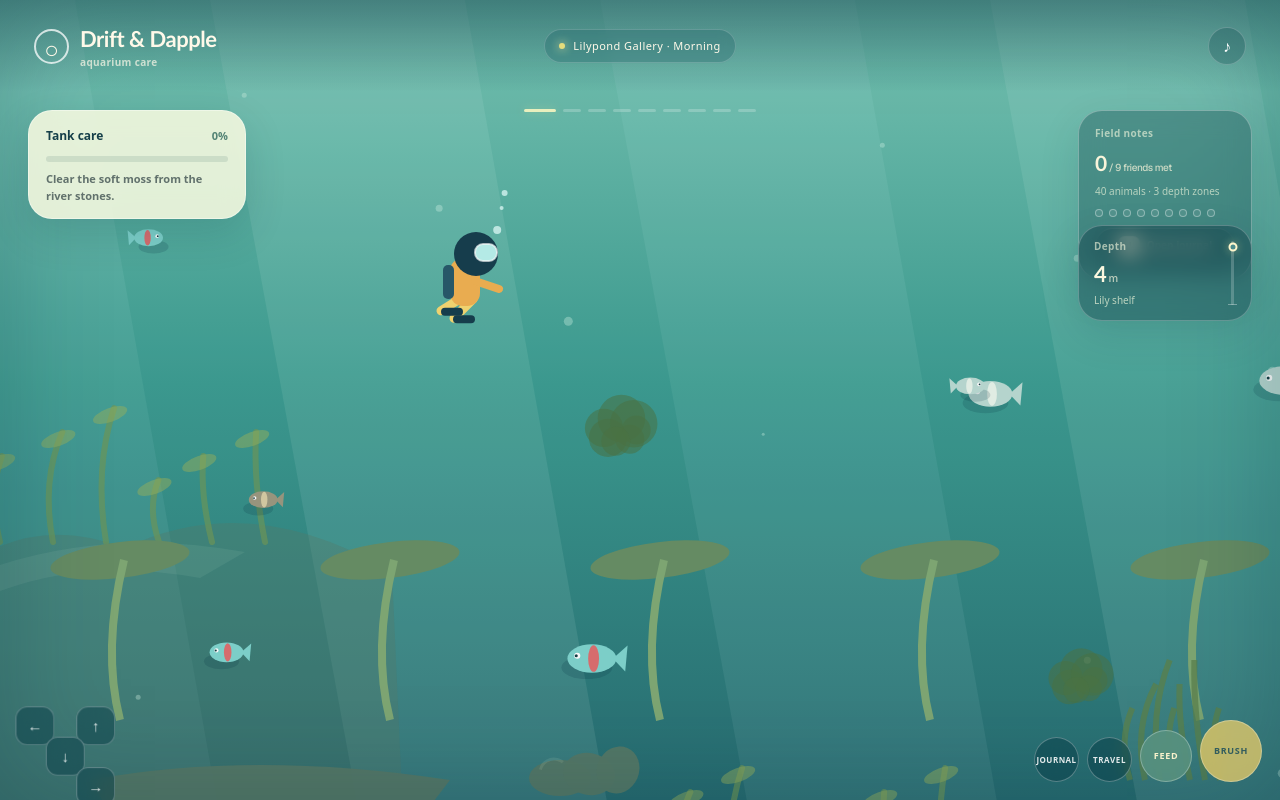
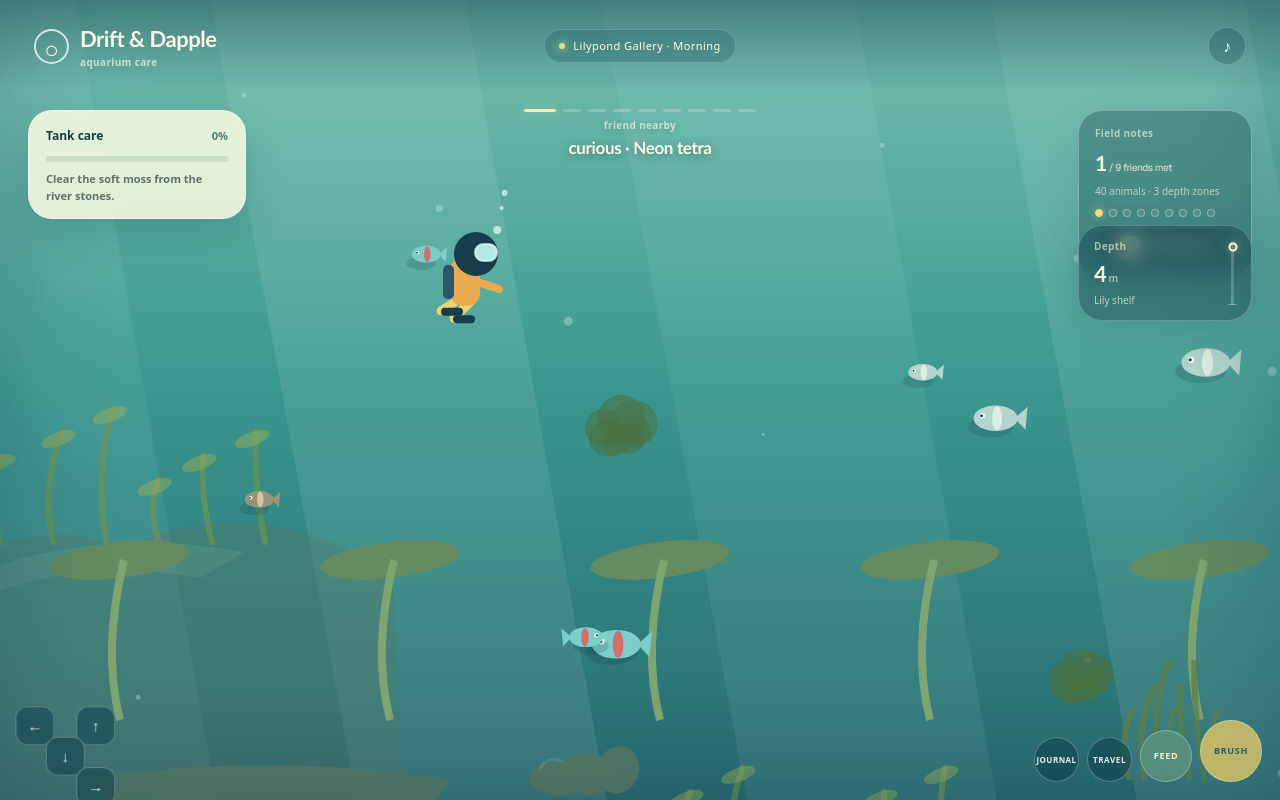
Before and after one commit to evan-y-zhong/cozy-aquarium, a Next.js app: page / in a window 1280 px wide. Built offline with nearby package versions, Linux system fonts and the light colour scheme.

Commit message:
Refactor wildlife movement into behaviors

```diff
--- a/app/page.tsx
+++ b/app/page.tsx
@@ -45,8 +45,253 @@ type JournalData = {
 
 const WORLD = { width: 2800, height: 2400 };
 const CURIOUS_FOLLOW_RADIUS = 170;
-const DARTING_KINDS = new Set<Fish['kind']>(['tang', 'clown', 'butterfly', 'puffer', 'angelfish', 'koi', 'angler']);
-const CRUISING_KINDS = new Set<Fish['kind']>(['ray', 'shark']);
+
+type MotionContext = { time: number; dt: number };
+
+abstract class AnimalBehavior {
+  readonly allowsSocialResponse: boolean = true;
+  readonly allowsFeeding: boolean = true;
+
+  abstract updateNaturalMotion(animal: Fish, context: MotionContext): void;
+
+  protected getSpeedLimit() {
+    return 0.95;
+  }
+
+  protected getVerticalDamping() {
+    return 0.98;
+  }
+
+  move(animal: Fish, context: MotionContext, isFollowing: boolean) {
+    const naturalLimit = this.getSpeedLimit();
+    const speedLimit = isFollowing ? Math.max(1.15, naturalLimit) : animal.temperament === 'sleepy' ? naturalLimit * 0.58 : naturalLimit;
+    animal.vx = Math.max(-speedLimit, Math.min(speedLimit, animal.vx));
+    animal.vy = Math.max(-speedLimit, Math.min(speedLimit, animal.vy));
+    animal.vy *= Math.pow(this.getVerticalDamping(), context.dt);
+    animal.x += animal.vx * context.dt;
+    animal.y += animal.vy * context.dt;
+
+    if (animal.x < 80 || animal.x > WORLD.width - 80) {
+      animal.vx *= -1;
+      animal.targetVx *= -1;
+    }
+    if (animal.y < 160 || animal.y > WORLD.height - 210) {
+      animal.vy *= -1;
+      animal.targetVy *= -1;
+    }
+  }
+}
+
+type SwimmingOptions = {
+  baseSpeed: number;
+  speedVariation: number;
+  verticalVariation: number;
+  minTurnTime: number;
+  turnTimeVariation: number;
+  turnChance: number;
+  steering: number;
+  speedLimit: number;
+  verticalDamping?: number;
+};
+
+class SwimmingBehavior extends AnimalBehavior {
+  constructor(protected readonly options: SwimmingOptions) {
+    super();
+  }
+
+  protected onCourseChange(animal: Fish, direction: number) {
+    void animal;
+    void direction;
+  }
+
+  protected addSpeciesMotion(animal: Fish, context: MotionContext) {
+    void animal;
+    void context;
+  }
+
+  updateNaturalMotion(animal: Fish, context: MotionContext) {
+    animal.turnTimer -= context.dt;
+    if (animal.turnTimer <= 0) {
+      const currentDirection = Math.sign(animal.vx || animal.targetVx || 1);
+      const nextDirection = Math.random() < this.options.turnChance ? -currentDirection : currentDirection;
+      animal.targetVx = nextDirection * (this.options.baseSpeed + Math.random() * this.options.speedVariation);
+      animal.targetVy = (Math.random() - 0.5) * this.options.verticalVariation;
+      animal.turnTimer = this.options.minTurnTime + Math.random() * this.options.turnTimeVariation;
+      this.onCourseChange(animal, nextDirection);
+    }
+
+    animal.vx += (animal.targetVx - animal.vx) * this.options.steering * context.dt;
+    animal.vy += (animal.targetVy - animal.vy) * this.options.steering * context.dt;
+    this.addSpeciesMotion(animal, context);
+  }
+
+  protected getSpeedLimit() {
+    return this.options.speedLimit;
+  }
+
+  protected getVerticalDamping() {
+    return this.options.verticalDamping ?? 0.98;
+  }
+}
+
+class DartingBehavior extends SwimmingBehavior {
+  constructor() {
+    super({
+      baseSpeed: 0.5,
+      speedVariation: 0.42,
+      verticalVariation: 0.72,
+      minTurnTime: 42,
+      turnTimeVariation: 105,
+      turnChance: 0.14,
+      steering: 0.014,
+      speedLimit: 1.18,
+    });
+  }
+
+  protected onCourseChange(animal: Fish, direction: number) {
+    if (Math.random() < 0.62) {
+      animal.vx += direction * (0.16 + Math.random() * 0.28);
+      animal.vy += (Math.random() - 0.5) * 0.48;
+    }
+  }
+
+  protected addSpeciesMotion(animal: Fish, context: MotionContext) {
+    animal.vy += Math.sin(context.time * 0.001 + animal.phase) * 0.001;
+  }
+}
+
+class CruisingBehavior extends SwimmingBehavior {
+  constructor() {
+    super({
+      baseSpeed: 0.58,
+      speedVariation: 0.16,
+      verticalVariation: 0.18,
+      minTurnTime: 110,
+      turnTimeVariation: 190,
+      turnChance: 0.06,
+      steering: 0.006,
+      speedLimit: 0.82,
+      verticalDamping: 0.986,
+    });
+  }
+
+  protected addSpeciesMotion(animal: Fish, context: MotionContext) {
+    animal.vy += (animal.homeY - animal.y) * 0.00014 * context.dt;
+  }
+}
+
+class UndulatingBehavior extends SwimmingBehavior {
+  constructor() {
+    super({ baseSpeed: 0.48, speedVariation: 0.16, verticalVariation: 0.4, minTurnTime: 110, turnTimeVariation: 190, turnChance: 0.06, steering: 0.014, speedLimit: 0.9 });
+  }
+
+  protected addSpeciesMotion(animal: Fish, context: MotionContext) {
+    animal.vy += Math.sin(context.time * 0.004 + animal.phase) * 0.009 * context.dt;
+  }
+}
+
+class HoveringBehavior extends SwimmingBehavior {
+  constructor() {
+    super({ baseSpeed: 0.2, speedVariation: 0.12, verticalVariation: 0.28, minTurnTime: 120, turnTimeVariation: 180, turnChance: 0.05, steering: 0.009, speedLimit: 0.44 });
+  }
+
+  protected addSpeciesMotion(animal: Fish, context: MotionContext) {
+    animal.vy += Math.sin(context.time * 0.0022 + animal.phase) * 0.006 * context.dt;
+  }
+}
+
+class OtterBehavior extends SwimmingBehavior {
+  constructor() {
+    super({ baseSpeed: 0.68, speedVariation: 0.18, verticalVariation: 0.4, minTurnTime: 100, turnTimeVariation: 160, turnChance: 0.08, steering: 0.014, speedLimit: 1.08 });
+  }
+
+  protected addSpeciesMotion(animal: Fish, context: MotionContext) {
+    animal.vy += Math.sin(context.time * 0.0015 + animal.phase) * 0.004 * context.dt;
+  }
+}
+
+class JellyfishBehavior extends AnimalBehavior {
+  readonly allowsSocialResponse = false;
+  readonly allowsFeeding = false;
+
+  updateNaturalMotion(animal: Fish, context: MotionContext) {
+    const slowDrift = Math.sin(context.time * 0.00065 + animal.phase) * 0.24;
+    const bounceTarget = animal.homeY + Math.sin(context.time * 0.00145 + animal.phase) * 82;
+    const pulseLift = Math.max(0, Math.sin(context.time * 0.006 + animal.phase)) * 0.012;
+    animal.vx += (slowDrift - animal.vx) * 0.008 * context.dt;
+    animal.vy += ((bounceTarget - animal.y) * 0.0018 - pulseLift) * context.dt;
+  }
+
+  move(animal: Fish, context: MotionContext) {
+    animal.vx = Math.max(-0.34, Math.min(0.34, animal.vx));
+    animal.vy = Math.max(-0.58, Math.min(0.58, animal.vy));
+    animal.vy *= Math.pow(0.988, context.dt);
+    animal.x += animal.vx * context.dt;
+    animal.y += animal.vy * context.dt;
+    if (animal.x < 90 || animal.x > WORLD.width - 90) animal.vx *= -1;
+    if (animal.y < 155 || animal.y > WORLD.height - 220) {
+      animal.vy *= -0.75;
+      animal.homeY = Math.max(250, Math.min(WORLD.height - 320, animal.homeY));
+    }
+  }
+}
+
+class DivingBehavior extends AnimalBehavior {
+  readonly allowsSocialResponse = false;
+  readonly allowsFeeding = false;
+
+  updateNaturalMotion(animal: Fish, context: MotionContext) {
+    animal.diveClock = (animal.diveClock + 0.00068 * context.dt) % 1;
+    const diveProgress = (1 - Math.cos(animal.diveClock * Math.PI * 2)) / 2;
+    const targetY = 145 + diveProgress * 1570;
+    animal.vy += (targetY - animal.y) * 0.0036 * context.dt;
+    animal.vx += Math.sin(context.time * 0.0011 + animal.phase) * 0.004 * context.dt;
+  }
+
+  move(animal: Fish, context: MotionContext) {
+    animal.vx = Math.max(-1.25, Math.min(1.25, animal.vx));
+    animal.vy = Math.max(-2.25, Math.min(2.25, animal.vy));
+    animal.vy *= Math.pow(0.985, context.dt);
+    animal.x += animal.vx * context.dt;
+    animal.y += animal.vy * context.dt;
+    if (animal.x < 100 || animal.x > WORLD.width - 100) animal.vx *= -1;
+    animal.y = Math.max(125, Math.min(WORLD.height - 240, animal.y));
+  }
+}
+
+class StationaryBehavior extends AnimalBehavior {
+  readonly allowsSocialResponse = false;
+  readonly allowsFeeding = false;
+
+  updateNaturalMotion(animal: Fish) {
+    animal.vx = 0;
+    animal.vy = 0;
+  }
+
+  move() {}
+}
+
+const dartingBehavior = new DartingBehavior();
+const cruisingBehavior = new CruisingBehavior();
+// New animals can reuse one of these instances or extend a behavior class with a species-specific motion hook.
+const ANIMAL_BEHAVIORS: Record<Fish['kind'], AnimalBehavior> = {
+  tang: dartingBehavior,
+  clown: dartingBehavior,
+  butterfly: dartingBehavior,
+  puffer: dartingBehavior,
+  angelfish: dartingBehavior,
+  koi: dartingBehavior,
+  angler: dartingBehavior,
+  ray: cruisingBehavior,
+  shark: cruisingBehavior,
+  eel: new UndulatingBehavior(),
+  seahorse: new HoveringBehavior(),
+  otter: new OtterBehavior(),
+  jelly: new JellyfishBehavior(),
+  penguin: new DivingBehavior(),
+  urchin: new StationaryBehavior(),
+};
+
 const LEVELS: Level[] = [
   {
     id: 'freshwater',
@@ -1363,81 +1608,15 @@ export default function Home() {
       fish.forEach((f) => {
         f.happy = Math.max(0, f.happy - dt);
         f.biteCooldown = Math.max(0, f.biteCooldown - dt);
-
-        if (f.kind === 'urchin') {
-          f.vx = 0;
-          f.vy = 0;
-          return;
-        }
-
-        if (f.kind === 'penguin') {
-          f.diveClock = (f.diveClock + 0.00068 * dt) % 1;
-          const diveProgress = (1 - Math.cos(f.diveClock * Math.PI * 2)) / 2;
-          const targetY = 145 + diveProgress * 1570;
-          f.vy += (targetY - f.y) * 0.0036 * dt;
-          f.vx += Math.sin(time * 0.0011 + f.phase) * 0.004 * dt;
-          f.vx = Math.max(-1.25, Math.min(1.25, f.vx));
-          f.vy = Math.max(-2.25, Math.min(2.25, f.vy));
-          f.vy *= Math.pow(0.985, dt);
-          f.x += f.vx * dt;
-          f.y += f.vy * dt;
-          if (f.x < 100 || f.x > WORLD.width - 100) f.vx *= -1;
-          f.y = Math.max(125, Math.min(WORLD.height - 240, f.y));
-          return;
-        }
-
-        if (f.kind === 'jelly') {
-          const slowDrift = Math.sin(time * 0.00065 + f.phase) * 0.24;
-          const bounceTarget = f.homeY + Math.sin(time * 0.00145 + f.phase) * 82;
-          const pulseLift = Math.max(0, Math.sin(time * 0.006 + f.phase)) * 0.012;
-          f.vx += (slowDrift - f.vx) * 0.008 * dt;
-          f.vy += ((bounceTarget - f.y) * 0.0018 - pulseLift) * dt;
-          f.vx = Math.max(-0.34, Math.min(0.34, f.vx));
-          f.vy = Math.max(-0.58, Math.min(0.58, f.vy));
-          f.vy *= Math.pow(0.988, dt);
-          f.x += f.vx * dt;
-          f.y += f.vy * dt;
-          if (f.x < 90 || f.x > WORLD.width - 90) f.vx *= -1;
-          if (f.y < 155 || f.y > WORLD.height - 220) {
-            f.vy *= -0.75;
-            f.homeY = Math.max(250, Math.min(WORLD.height - 320, f.homeY));
-          }
-          return;
-        }
-
+        const behavior = ANIMAL_BEHAVIORS[f.kind];
+        const motionContext = { time, dt };
+        behavior.updateNaturalMotion(f, motionContext);
         const dx = f.x - player.x;
         const dy = f.y - player.y;
         const distance = Math.hypot(dx, dy);
         const safeDistance = Math.max(distance, 1);
-        const isDarting = DARTING_KINDS.has(f.kind);
-        const isCruising = CRUISING_KINDS.has(f.kind);
-
-        f.turnTimer -= dt;
-        if (f.turnTimer <= 0) {
-          const currentDirection = Math.sign(f.vx || f.targetVx || 1);
-          const changesDirection = Math.random() < (isDarting ? 0.14 : 0.06);
-          const nextDirection = changesDirection ? -currentDirection : currentDirection;
-          const baseSpeed = isCruising ? 0.58 : f.kind === 'seahorse' ? 0.2 : f.kind === 'eel' ? 0.48 : f.kind === 'otter' ? 0.68 : 0.5;
-          const speedVariation = isDarting ? Math.random() * 0.42 : Math.random() * 0.16;
-          f.targetVx = nextDirection * (baseSpeed + speedVariation);
-          f.targetVy = (Math.random() - 0.5) * (isDarting ? 0.72 : isCruising ? 0.18 : 0.4);
-          f.turnTimer = isDarting ? 42 + Math.random() * 105 : 110 + Math.random() * 190;
-
-          if (isDarting && Math.random() < 0.62) {
-            f.vx += nextDirection * (0.16 + Math.random() * 0.28);
-            f.vy += (Math.random() - 0.5) * 0.48;
-          }
-        }
-
-        const steering = isCruising ? 0.006 : f.kind === 'seahorse' ? 0.009 : 0.014;
-        f.vx += (f.targetVx - f.vx) * steering * dt;
-        f.vy += (f.targetVy - f.vy) * steering * dt;
-        if (isCruising) f.vy += (f.homeY - f.y) * 0.00014 * dt;
-        if (f.kind === 'eel') f.vy += Math.sin(time * 0.004 + f.phase) * 0.009 * dt;
-        if (f.kind === 'seahorse') f.vy += Math.sin(time * 0.0022 + f.phase) * 0.006 * dt;
-        if (f.kind === 'otter') f.vy += Math.sin(time * 0.0015 + f.phase) * 0.004 * dt;
-
-        if (f.temperament === 'curious' && distance < CURIOUS_FOLLOW_RADIUS) {
+
+        if (behavior.allowsSocialResponse && f.temperament === 'curious' && distance < CURIOUS_FOLLOW_RADIUS) {
           if (distance > 74) {
             f.vx += (-dx / safeDistance) * 0.022 * dt;
             f.vy += (-dy / safeDistance) * 0.02 * dt;
@@ -1445,17 +1624,17 @@ export default function Home() {
             f.vx *= Math.pow(0.97, dt);
             f.vy *= Math.pow(0.97, dt);
           }
-        } else if (f.temperament === 'playful' && distance < 280) {
+        } else if (behavior.allowsSocialResponse && f.temperament === 'playful' && distance < 280) {
           f.vx += ((-dx / safeDistance) * 0.009 + (-dy / safeDistance) * 0.012) * dt;
           f.vy += ((-dy / safeDistance) * 0.009 + (dx / safeDistance) * 0.012) * dt;
-        } else if (f.temperament === 'shy' && distance < 175) {
+        } else if (behavior.allowsSocialResponse && f.temperament === 'shy' && distance < 175) {
           f.vx += (dx / safeDistance) * 0.048 * dt;
           f.vy += (dy / safeDistance) * 0.036 * dt;
-        } else if (f.temperament === 'calm' && distance < 105) {
+        } else if (behavior.allowsSocialResponse && f.temperament === 'calm' && distance < 105) {
           f.vx += (dx / safeDistance) * 0.012 * dt;
           f.vy += (dy / safeDistance) * 0.009 * dt;
         }
-        if (food.length && Math.sin(f.phase * 2.17) > -0.72) {
+        if (behavior.allowsFeeding && food.length && Math.sin(f.phase * 2.17) > -0.72) {
           const nearestFood = food.reduce<{ pellet: FoodPellet | null; distance: number; index: number }>((best, pellet, index) => {
             const pelletDistance = Math.hypot(pellet.x - f.x, pellet.y - f.y);
             return pelletDistance < best.distance ? { pellet, distance: pelletDistance, index } : best;
@@ -1477,27 +1656,8 @@ export default function Home() {
             }
           }
         }
-        const naturalBob = isDarting ? 0.001 : f.kind === 'eel' ? 0.0035 : 0.0018;
-        f.vy += Math.sin(time * 0.001 + f.phase) * naturalBob;
-        const speciesLimit = isCruising ? 0.82 : f.kind === 'seahorse' ? 0.44 : f.kind === 'eel' ? 0.9 : f.kind === 'otter' ? 1.08 : 1.18;
-        const swimLimit = f.temperament === 'curious' && distance < CURIOUS_FOLLOW_RADIUS
-          ? Math.max(1.15, speciesLimit)
-          : f.temperament === 'sleepy'
-            ? speciesLimit * 0.58
-            : speciesLimit;
-        f.vx = Math.max(-swimLimit, Math.min(swimLimit, f.vx));
-        f.vy = Math.max(-swimLimit, Math.min(swimLimit, f.vy));
-        f.vy *= isCruising ? 0.986 : 0.98;
-        f.x += f.vx * dt;
-        f.y += f.vy * dt;
-        if (f.x < 80 || f.x > WORLD.width - 80) {
-          f.vx *= -1;
-          f.targetVx *= -1;
-        }
-        if (f.y < 160 || f.y > WORLD.height - 210) {
-          f.vy *= -1;
-          f.targetVy *= -1;
-        }
+        const isFollowing = behavior.allowsSocialResponse && f.temperament === 'curious' && distance < CURIOUS_FOLLOW_RADIUS;
+        behavior.move(f, motionContext, isFollowing);
       });
       if (feedNotice > 0) {
         feedNotice -= dt;
```
